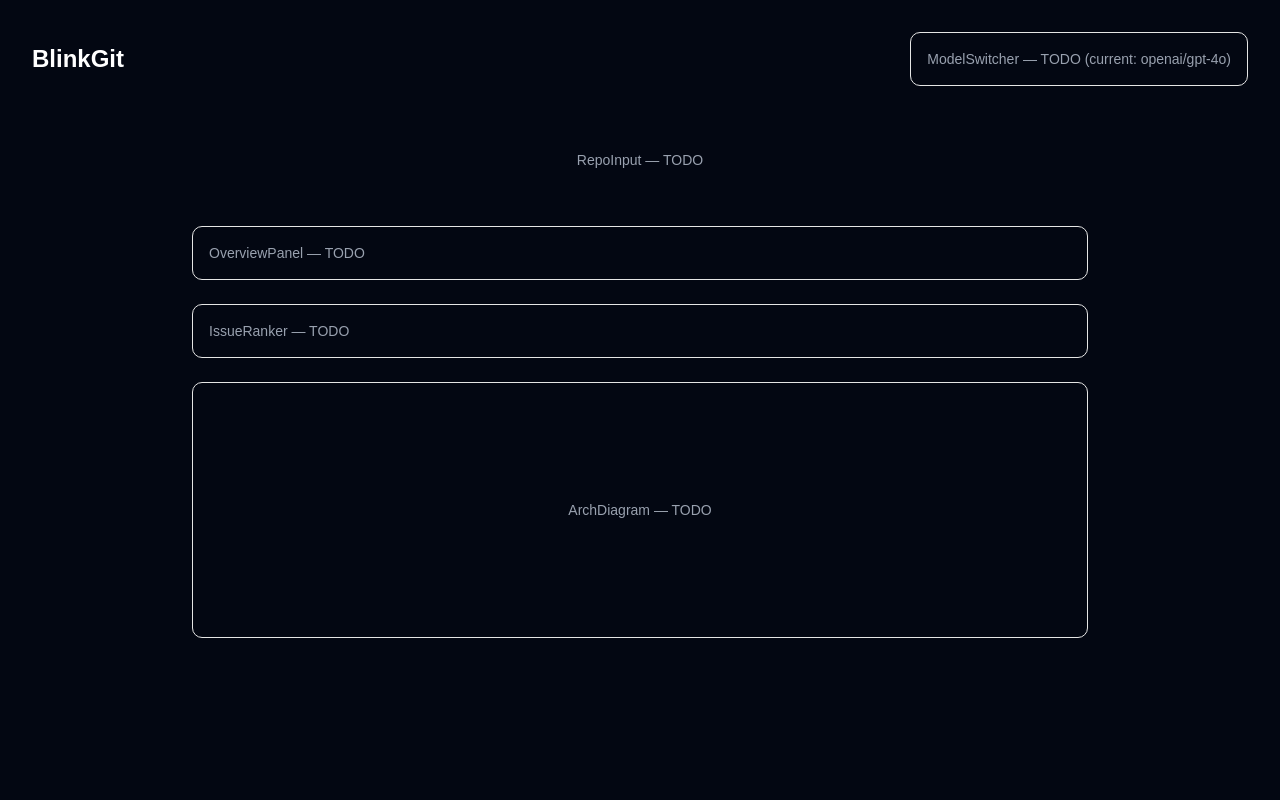
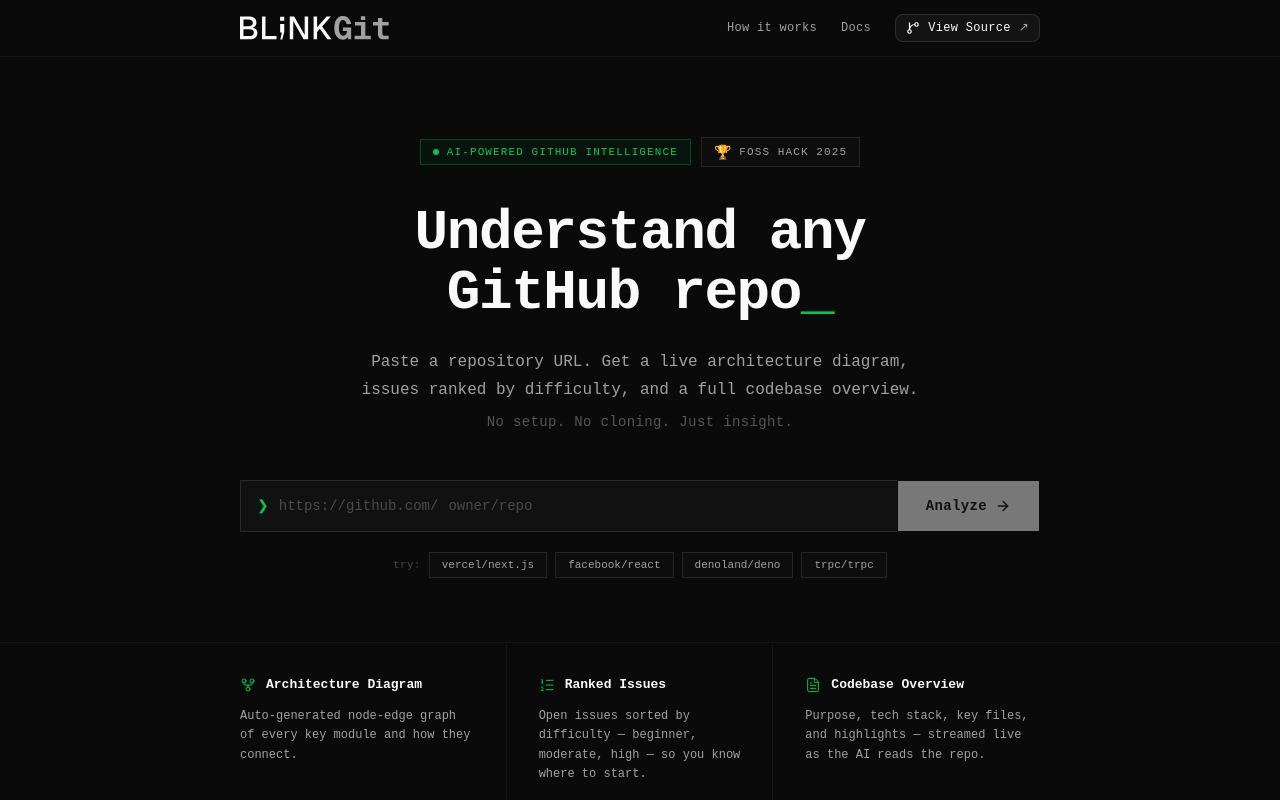
Before and after one commit to ishad05/BlinkGit, a React (Vite) app in the folder frontend/: page / in a window 1280 px wide. Shown: the top 800 px of the page. Built offline with nearby package versions, Linux system fonts and the light colour scheme.

Commit message:
feat: wire all page sections into App.tsx, fix lucide Github icon

```diff
--- a/frontend/src/App.tsx
+++ b/frontend/src/App.tsx
@@ -1,30 +1,37 @@
 import { QueryClient, QueryClientProvider } from "@tanstack/react-query";
-import { RepoInput } from "./components/RepoInput";
-import { OverviewPanel } from "./components/OverviewPanel";
-import { IssueRanker } from "./components/IssueRanker";
-import { ArchDiagram } from "./components/ArchDiagram";
-import { ModelSwitcher } from "./components/ModelSwitcher";
+import { TooltipProvider } from "@/components/ui/tooltip";
+import { Navbar } from "@/components/Navbar";
+import { HeroSection } from "@/components/HeroSection";
+import { FeatureStrip } from "@/components/FeatureStrip";
+import { HowItWorks } from "@/components/HowItWorks";
+import { Footer } from "@/components/Footer";
 import "./index.css";
 
-// TODO: wire up useObject streaming from @ai-sdk/react against POST /analyze
-// TODO: connect ModelSwitcher to GET/POST /models endpoint
+// TODO(step-2): import OverviewPanel, IssueRanker, ArchDiagram, ModelSwitcher
+// TODO(step-3): wire useObject streaming from @ai-sdk/react against POST /analyze
+// TODO(step-3): connect ModelSwitcher to GET/POST /models endpoint
 
 const queryClient = new QueryClient();
 
 function AppInner() {
+  function handleAnalyze(repoUrl: string) {
+    // TODO(step-3): kick off streaming analysis
+    console.log("analyze", repoUrl);
+  }
+
   return (
-    <div className="min-h-screen bg-gray-950 text-white p-8">
-      <header className="mb-8 flex items-center justify-between">
-        <h1 className="text-2xl font-bold">BlinkGit</h1>
-        <ModelSwitcher />
-      </header>
+    <div className="dark min-h-screen bg-background text-foreground">
+      <Navbar />
 
-      <main className="max-w-4xl mx-auto flex flex-col gap-6">
-        <RepoInput onSubmit={() => {}} isLoading={false} />
-        <OverviewPanel overview={undefined} />
-        <IssueRanker issues={undefined} />
-        <ArchDiagram architecture={undefined} />
+      <main>
+        <HeroSection onSubmit={handleAnalyze} isLoading={false} />
+        <FeatureStrip />
+        <HowItWorks />
+
+        {/* TODO(step-2): results area — OverviewPanel, IssueRanker, ArchDiagram */}
       </main>
+
+      <Footer />
     </div>
   );
 }
@@ -32,7 +39,9 @@
 export default function App() {
   return (
     <QueryClientProvider client={queryClient}>
-      <AppInner />
+      <TooltipProvider>
+        <AppInner />
+      </TooltipProvider>
     </QueryClientProvider>
   );
 }
--- a/frontend/src/components/Navbar.tsx
+++ b/frontend/src/components/Navbar.tsx
@@ -1,4 +1,4 @@
-import { Github } from "lucide-react";
+import { GitBranch } from "lucide-react";
 import { Logo } from "@/components/ui/logo";
 import { Button } from "@/components/ui/button";
 
@@ -36,7 +36,7 @@
             className="gap-2 font-mono text-xs tracking-wide"
           >
             <a href={GITHUB_URL} target="_blank" rel="noopener noreferrer">
-              <Github className="h-3.5 w-3.5" />
+              <GitBranch className="h-3.5 w-3.5" />
               View Source
               <span className="text-muted-foreground">↗</span>
             </a>
```
